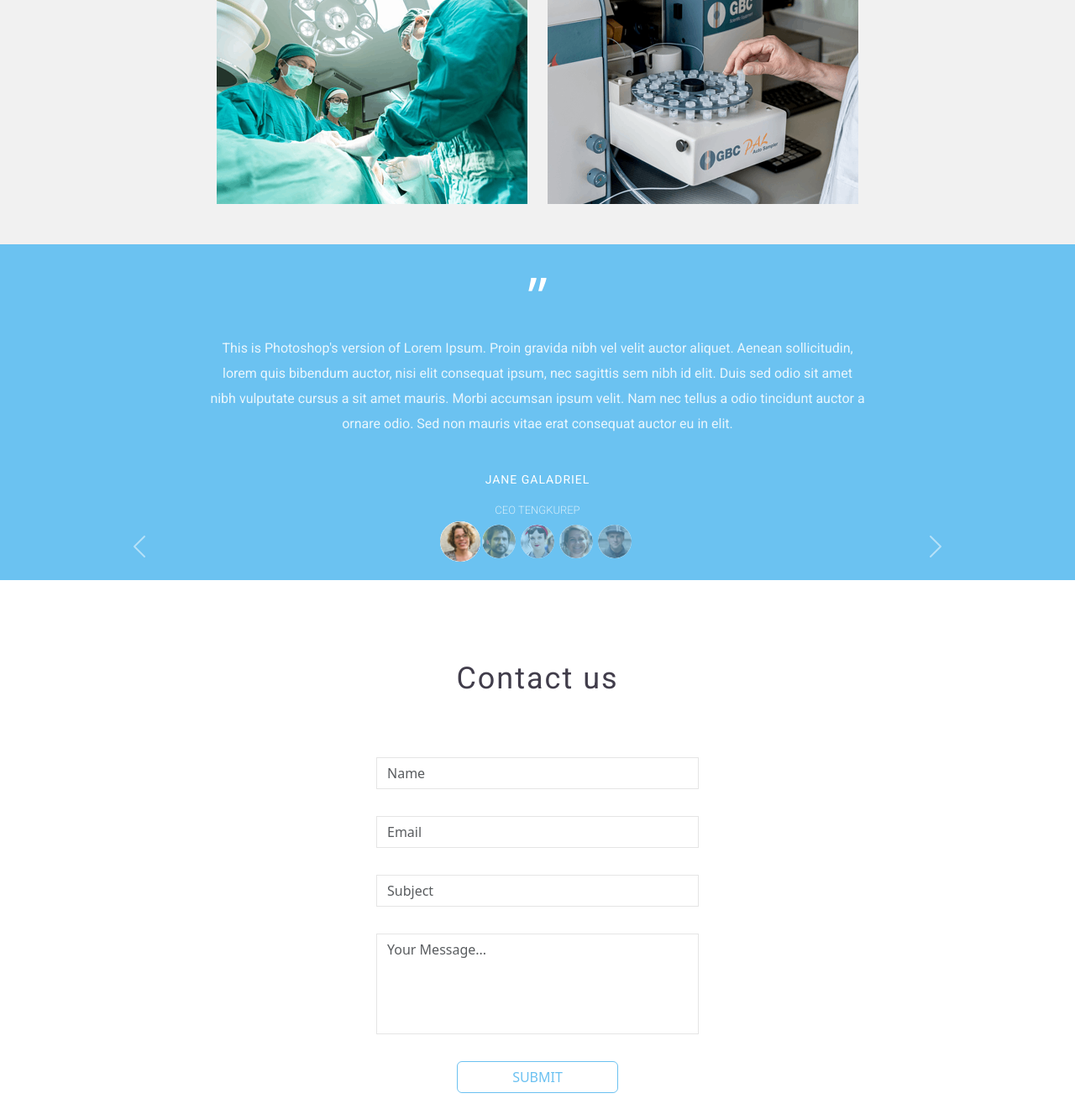
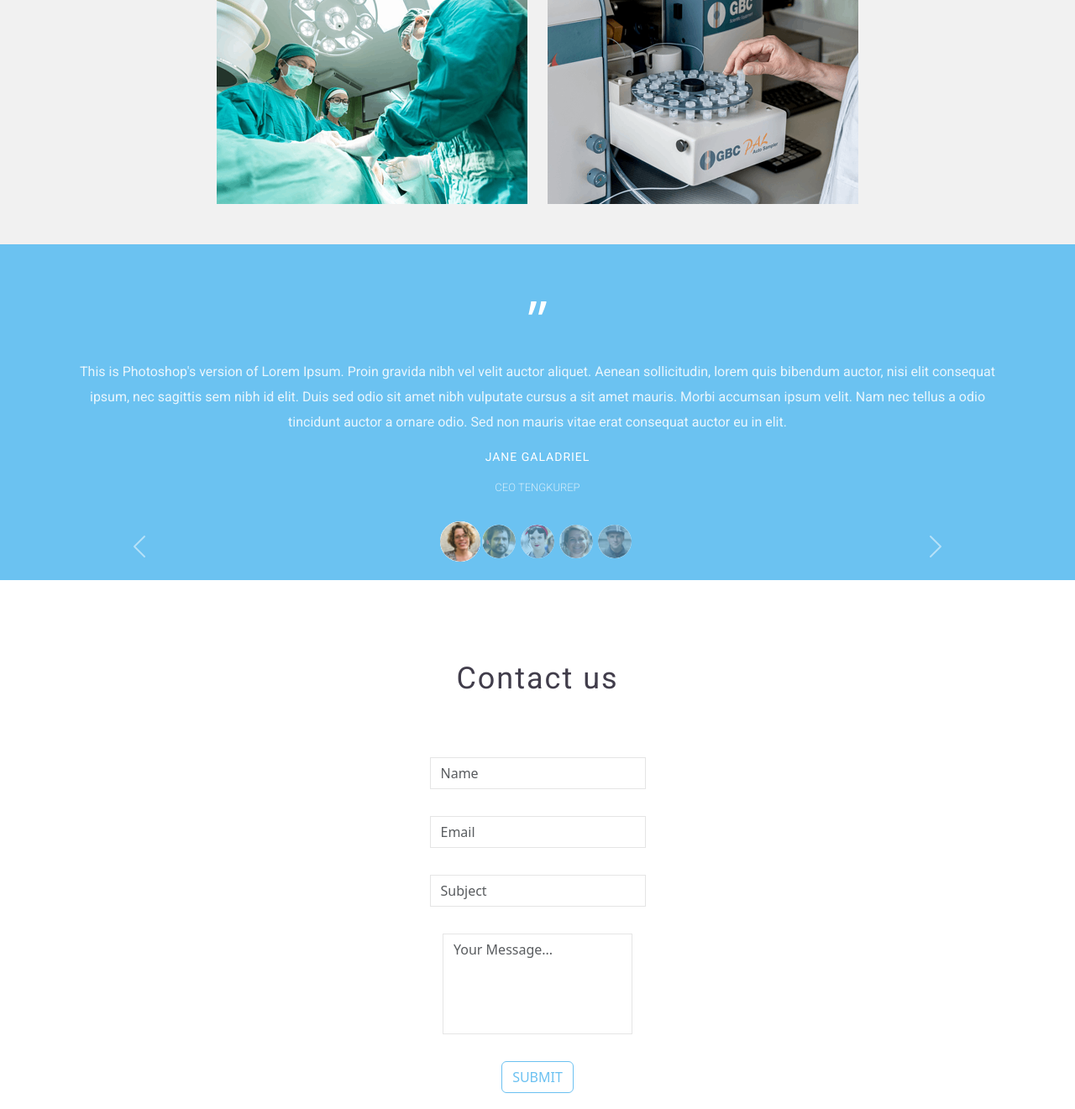
Before and after one commit to fiovba/medical, a plain HTML site: page index.htm in a window 1280 px wide. Shown: the part 3733-5054 px from the top of the page at 84% size. Drawn offline with nearby package versions, Linux system fonts and the light colour scheme.

Commit message:
Update style.css

```diff
--- a/style.css
+++ b/style.css
@@ -24,8 +24,6 @@ header{background: url('img/headerbg.jpg') center/cover;}
 }
 .slider-text1{
     opacity: 0.851;
-    width: 780px;
-    height: 145px;
     font-size: 16px;
     line-height: 30px;
     color: #ffffff;
@@ -87,14 +85,14 @@ font-family: "Roboto";
     scale: 1.2;
 }
 .form-cs{
-    width:30vw;
+    width:100%;
 
     border-radius: 0;
     border:1px solid #e5e5e5;
     color:#e5e5e5;
 }
 .form-cs1{
-    width:15vw;
+    width:100%;
     color:#6bc1f1;
     border:1px solid #6bc1f1;
 }
```
